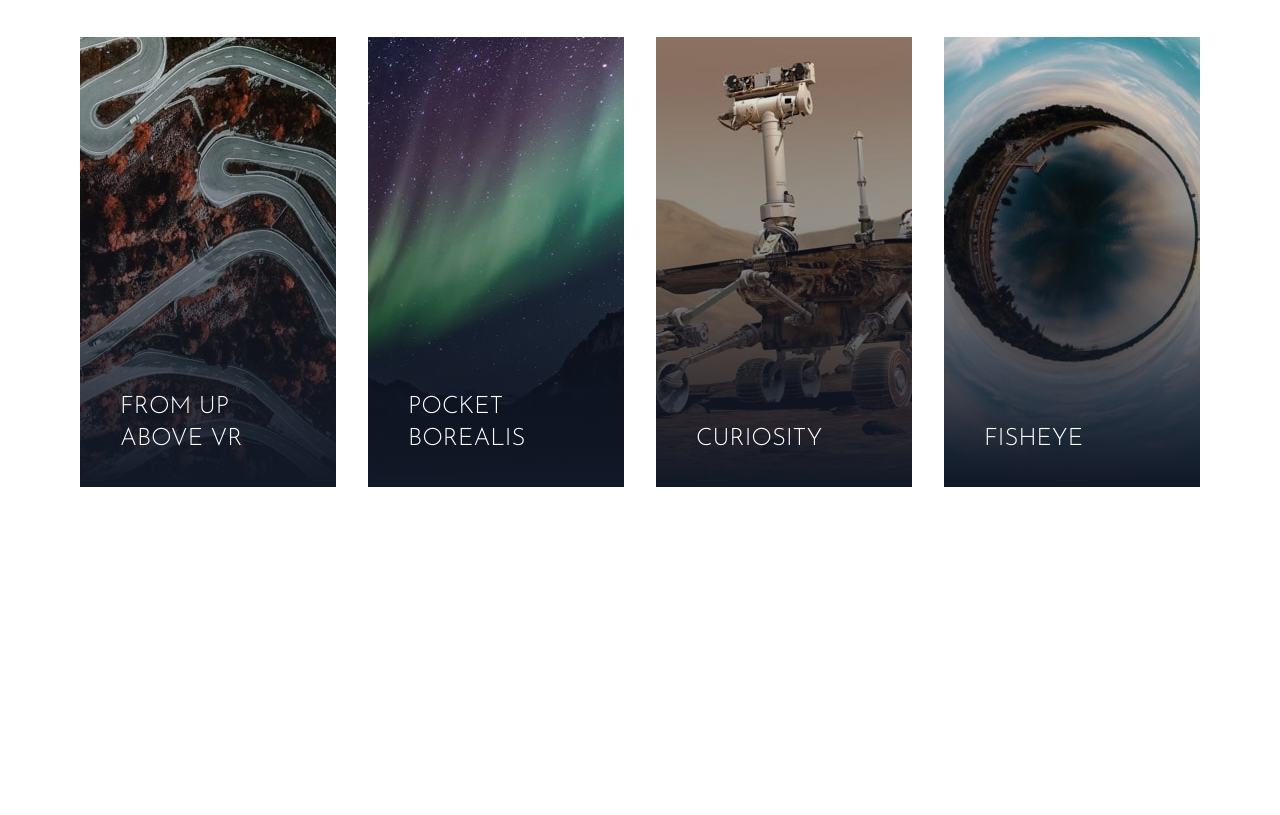
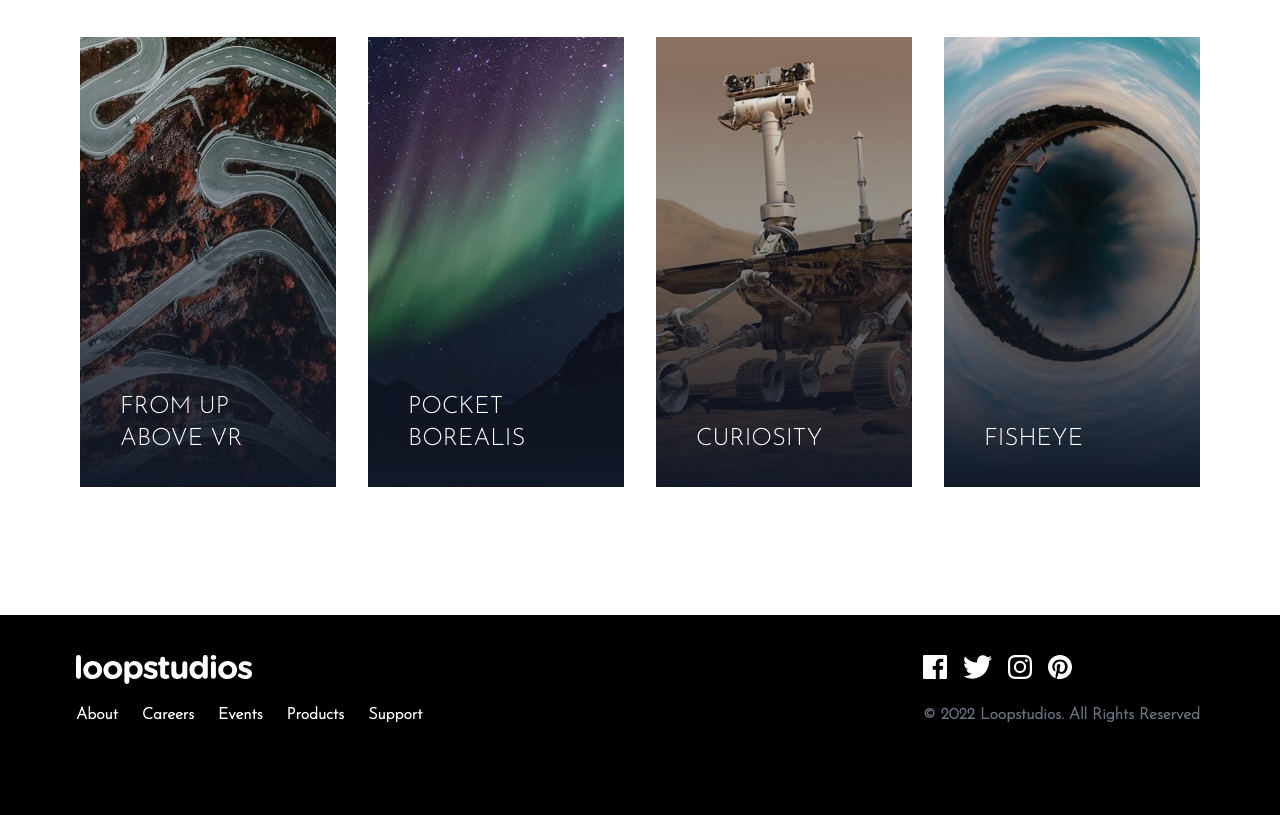
Before and after one commit to MarcinOzyra/loopstudios, a website: page index.html in a window 1280 px wide. Shown: the part 1993-2808 px from the top of the page. Before the commit the page ends 2608 px from the top, so only its background shows below. Drawn offline with Linux system fonts and the light colour scheme.

Commit message:
add footer

```diff
--- a/index.html
+++ b/index.html
@@ -174,5 +174,66 @@
         </div>
       </div>
     </section>
+    <footer class="bg-black">
+      <div class="container max-w-6xl py-10 mx-auto">
+        <div class="flex flex-col items-center mb-8 space-y-6 md:flex-row md:space-y-0 md:justify-between md:items-start">
+          <!-- menu & logo -->
+          <div class="flex flex-col items-center space-y-8 md:items-start md:space-y-4">
+            <div class="h-8">
+              <img src="images/logo.svg" alt="logo" class="w-44 md:ml-3" />
+            </div>
+            <div class="flex flex-col items-center space-y-4 font-bold text-white md:flex-row md:space-y-0 md:space-x-6 md:ml-3">
+              <div class="h-10 group">
+                <a href="#">About</a>
+                <div class="mx-2 group-hover:border-b group-hover:border-blue-50"></div>
+              </div>
+              <div class="h-10 group">
+                <a href="#">Careers</a>
+                <div class="mx-2 group-hover:border-b group-hover:border-blue-50"></div>
+              </div>
+              <div class="h-10 group">
+                <a href="#">Events</a>
+                <div class="mx-2 group-hover:border-b group-hover:border-blue-50"></div>
+              </div>
+              <div class="h-10 group">
+                <a href="#">Products</a>
+                <div class="mx-2 group-hover:border-b group-hover:border-blue-50"></div>
+              </div>
+              <div class="h-10 group">
+                <a href="#">Support</a>
+                <div class="mx-2 group-hover:border-b group-hover:border-blue-50"></div>
+              </div>
+            </div>
+          </div>
+          <!-- social -->
+          <div class="flex flex-col justify-between space-y-4 text-gray-500 md:items-start md:pr-4">
+            <div class="flex items-center justify-center space-x-4 md:justify-end">
+              <div class="h-8 group">
+                <a href="#">
+                  <img src="images/icon-facebook.svg" alt="facebook" class="h-6" />
+                </a>
+              </div>
+              <div class="h-8 group">
+                <a href="#">
+                  <img src="images/icon-twitter.svg" alt="twitter" class="h-6" />
+                </a>
+              </div>
+              <div class="h-8 group">
+                <a href="#">
+                  <img src="images/icon-instagram.svg" alt="instagram" class="h-6" />
+                </a>
+              </div>
+              <div class="h-8 group">
+                <a href="#">
+                  <img src="images/icon-pinterest.svg" alt="pinterest" class="h-6" />
+                </a>
+              </div>
+            </div>
+            <!-- copy -->
+            <div class="font-bold">&copy; 2022 Loopstudios. All Rights Reserved</div>
+          </div>
+        </div>
+      </div>
+    </footer>
   </body>
 </html>
```
Also changed, not shown: css/style.css.
